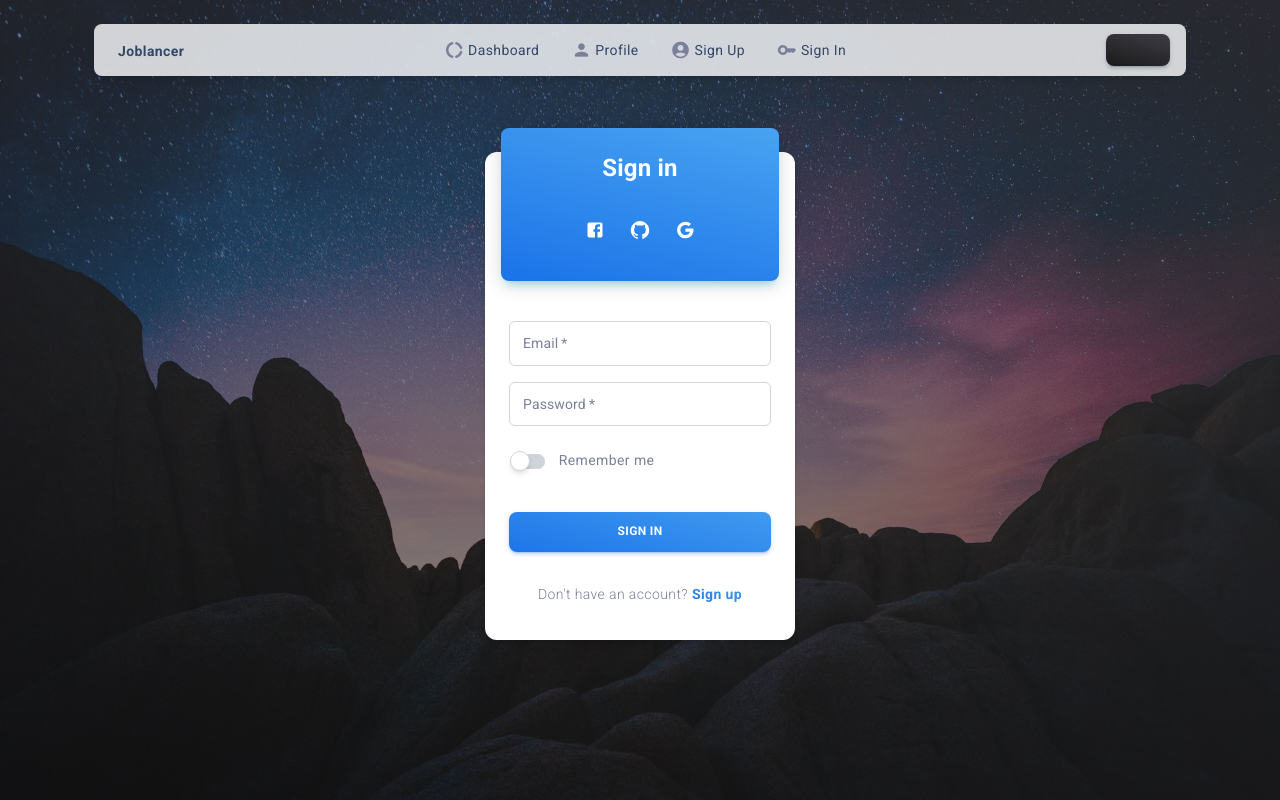
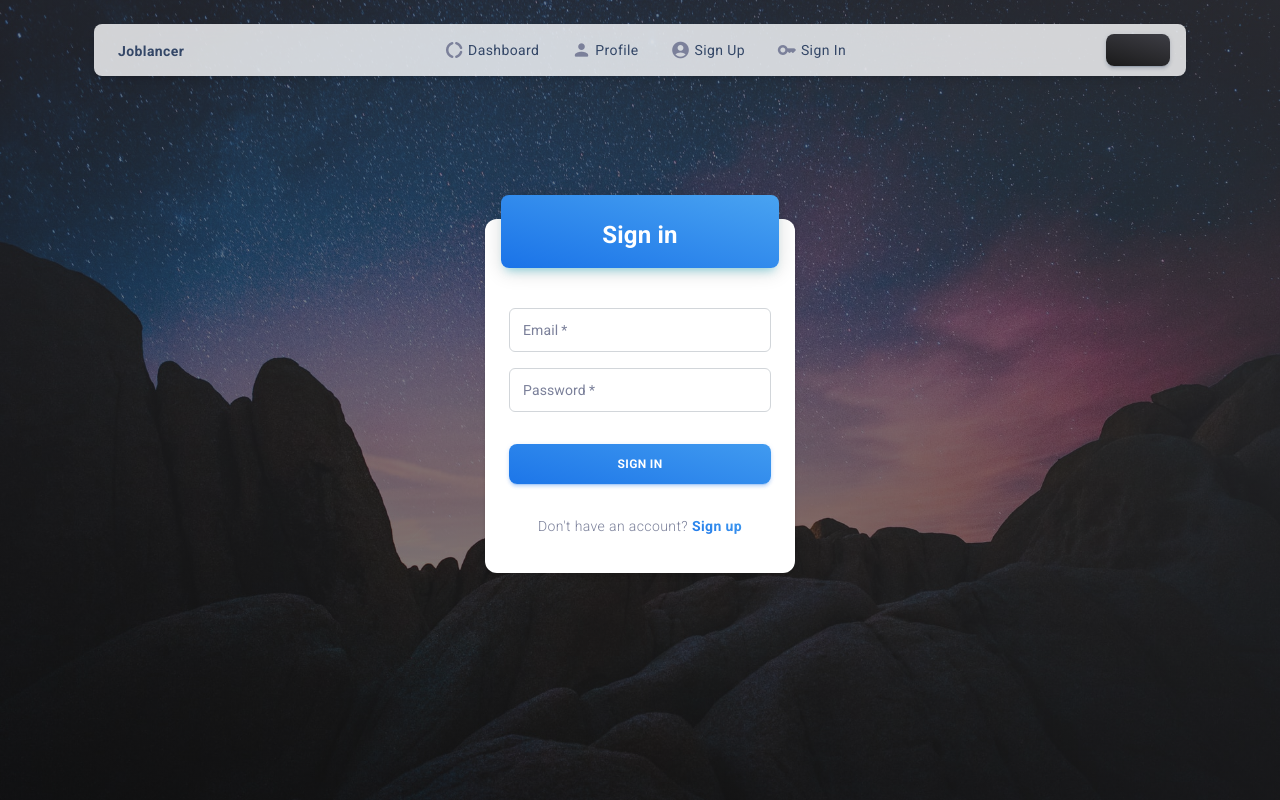
Before and after one commit to unodeepak/connect-with-me-fe, a React (Create React App) app: page /authentication/sign-in in a window 1280 px wide. Built offline with nearby package versions, Linux system fonts and the light colour scheme; no server answers.

Commit message:
micro changes

```diff
--- a/src/layouts/authentication/sign-in/index.js
+++ b/src/layouts/authentication/sign-in/index.js
@@ -9,13 +9,11 @@ import FacebookIcon from "@mui/icons-material/Facebook";
 import GitHubIcon from "@mui/icons-material/GitHub";
 import GoogleIcon from "@mui/icons-material/Google";
 
-// Joblancer React components
 import MDBox from "components/MDBox";
 import MDTypography from "components/MDTypography";
 import MDInput from "components/MDInput";
 import MDButton from "components/MDButton";
 
-// Authentication layout components
 import BasicLayout from "layouts/authentication/components/BasicLayout";
 import bgImage from "assets/images/bg-sign-in-basic.jpeg";
 import basePath from "../../../url/basePath.js";
@@ -29,9 +27,6 @@ function Basic() {
   const [password, setPassword] = useState("");
   const navigate = useNavigate();
 
-  // const handleSetRememberMe = () => setRememberMe(!rememberMe);
-
-  // Function to handle form submission
   const handleSubmit = async (event) => {
     try {
       event.preventDefault();
@@ -68,7 +63,7 @@ function Basic() {
           <MDTypography variant="h4" fontWeight="medium" color="white" mt={1}>
             Sign in
           </MDTypography>
-          <Grid container spacing={3} justifyContent="center" sx={{ mt: 1, mb: 2 }}>
+          {/* <Grid container spacing={3} justifyContent="center" sx={{ mt: 1, mb: 2 }}>
             <Grid item xs={2}>
               <MDTypography component={MuiLink} href="#" variant="body1" color="white">
                 <FacebookIcon color="inherit" />
@@ -84,7 +79,7 @@ function Basic() {
                 <GoogleIcon color="inherit" />
               </MDTypography>
             </Grid>
-          </Grid>
+          </Grid> */}
         </MDBox>
 
         <MDBox pt={4} pb={3} px={3}>
@@ -111,7 +106,7 @@ function Basic() {
                 required
               />
             </MDBox>
-            <MDBox display="flex" alignItems="center" ml={-1}>
+            {/* <MDBox display="flex" alignItems="center" ml={-1}>
               <Switch checked={rememberMe} />
               <MDTypography
                 variant="button"
@@ -121,7 +116,7 @@ function Basic() {
               >
                 &nbsp;&nbsp;Remember me
               </MDTypography>
-            </MDBox>
+            </MDBox> */}
             <MDBox mt={4} mb={1}>
               <MDButton variant="gradient" color="info" fullWidth type="submit">
                 sign in
```
